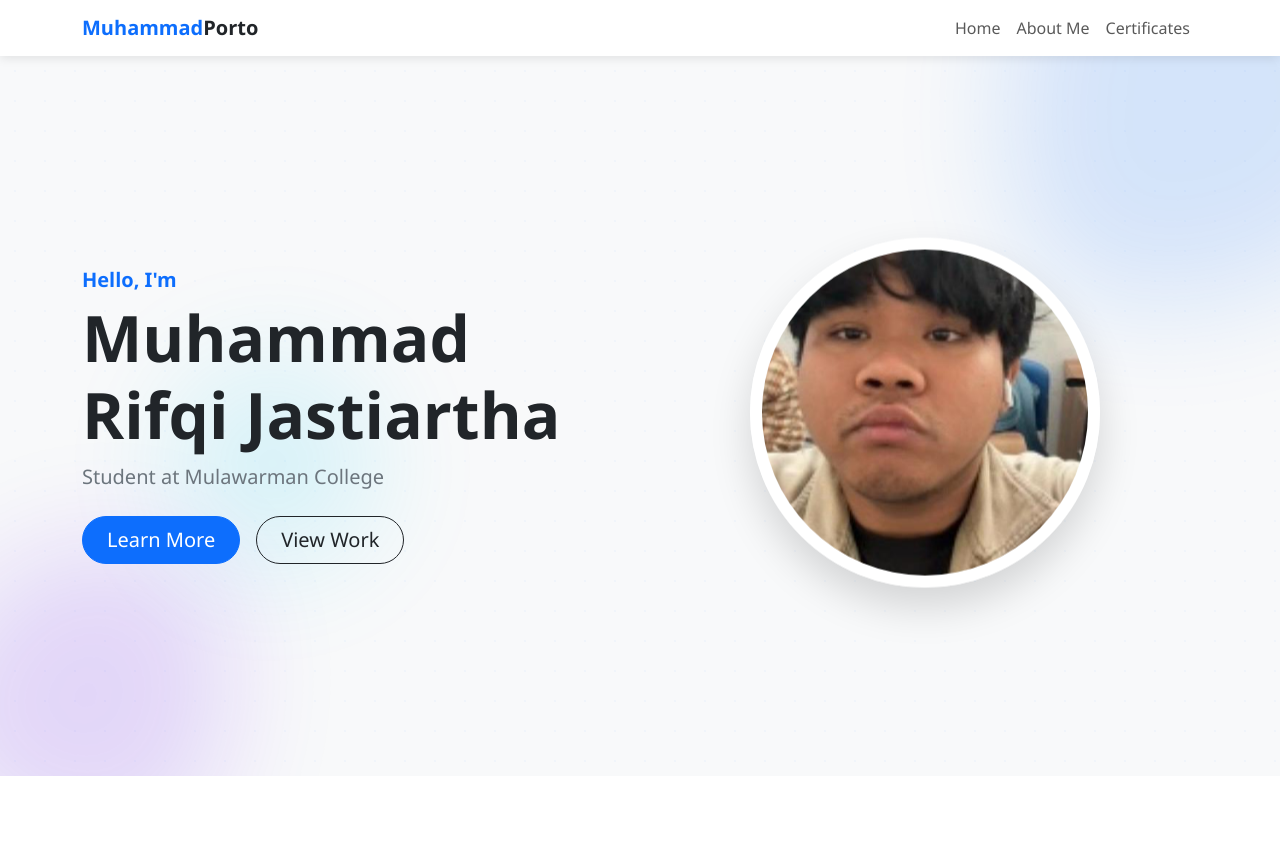
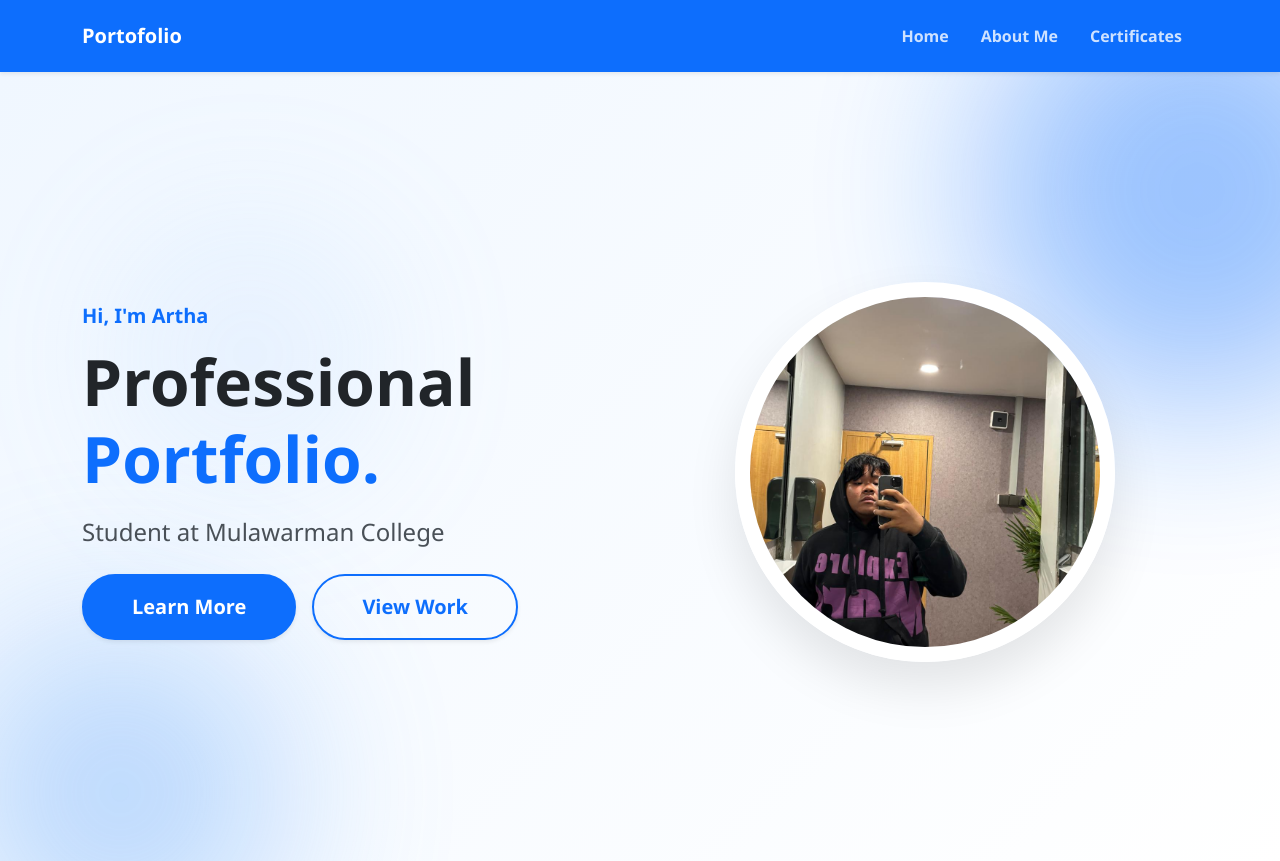
Before and after one commit to arthaa6days/Minpro1_Pemrograman-Berbasis-Web, a plain HTML site: page Minpro 1/index.html in a window 1280 px wide. Shown: the top 861 px of the page. Drawn offline with nearby package versions, Linux system fonts and the light colour scheme.

Commit message:
Add files via upload

```diff
--- a/Minpro 1/index.html
+++ b/Minpro 1/index.html
@@ -15,17 +15,17 @@
 
     <div id="app">
         <!-- Navbar -->
-        <nav class="navbar navbar-expand-lg navbar-light bg-white sticky-top">
+        <nav class="navbar navbar-expand-lg navbar-dark bg-primary sticky-top shadow-sm">
             <div class="container">
-                <a class="navbar-brand fw-bold text-primary" href="#">{{ name.split(' ')[0] }}<span class="text-dark">Porto</span></a>
-                <button class="navbar-toggler" type="button" data-bs-toggle="collapse" data-bs-target="#navbarNav">
+                <a class="navbar-brand fw-bold text-white" href="#"><span class="text-white">Portofolio</span></a>
+                <button class="navbar-toggler border-0 shadow-none" type="button" data-bs-toggle="collapse" data-bs-target="#navbarNav">
                     <span class="navbar-toggler-icon"></span>
                 </button>
                 <div class="collapse navbar-collapse" id="navbarNav">
                     <ul class="navbar-nav ms-auto">
-                        <li class="nav-item"><a class="nav-link" href="#home">Home</a></li>
-                        <li class="nav-item"><a class="nav-link" href="#about">About Me</a></li>
-                        <li class="nav-item"><a class="nav-link" href="#certificates">Certificates</a></li>
+                        <li class="nav-item"><a class="nav-link fw-semibold px-3" href="#home">Home</a></li>
+                        <li class="nav-item"><a class="nav-link fw-semibold px-3" href="#about">About Me</a></li>
+                        <li class="nav-item"><a class="nav-link fw-semibold px-3" href="#certificates">Certificates</a></li>
                     </ul>
                 </div>
             </div>
@@ -41,16 +41,19 @@
             <div class="container position-relative">
                 <div class="row align-items-center">
                     <div class="col-lg-6">
-                        <h5 class="text-primary fw-bold">Hello, I'm</h5>
-                        <h1 class="display-3 fw-bold">{{ name }}</h1>
-                        <p class="lead text-secondary mb-4">{{ headline }}</p>
+                        <h5 class="text-primary fw-bold mb-3">Hi, I'm {{ name.split(' ')[0] }}</h5>
+                        <h1 class="display-3 fw-bold text-dark mb-3">Professional <span class="text-primary">Portfolio.</span></h1>
+                        <p class="lead text-dark-emphasis fw-medium mb-4 fs-4">{{ headline }}</p>
                         <div class="d-flex gap-3">
-                            <a href="#about" class="btn btn-primary btn-lg px-4 rounded-pill">Learn More</a>
-                            <a href="#certificates" class="btn btn-outline-dark btn-lg px-4 rounded-pill">View Work</a>
+                            <a href="#about" class="btn btn-primary btn-lg px-5 py-3 rounded-pill fw-bold shadow-sm">Learn More</a>
+                            <a href="#certificates" class="btn btn-outline-primary btn-lg px-5 py-3 rounded-pill fw-bold shadow-sm">View Work</a>
                         </div>
                     </div>
                     <div class="col-lg-6 text-center mt-5 mt-lg-0">
-                        <img :src="profileImage" alt="Profile" class="profile-img">
+                        <div class="profile-container position-relative d-inline-block">
+                            <div class="profile-glow"></div>
+                            <img :src="profileImage" alt="Profile" class="profile-img position-relative">
+                        </div>
                     </div>
                 </div>
             </div>
@@ -110,7 +113,6 @@
                                 <p class="card-text text-muted small">{{ cert.description }}</p>
                             </div>
                             <div class="card-footer bg-white border-0 pb-3">
-                                <button class="btn btn-sm btn-outline-primary w-100">Verify Credential</button>
                             </div>
                         </div>
                     </div>
@@ -141,13 +143,13 @@
         createApp({
             data() {
                 return {
-                    name: 'Muhammad Rifqi Jastiartha',
+                    name: 'Artha',
                     headline: 'Student at Mulawarman College',
-                    profileImage: 'assets/Profile.jpeg',
+                    profileImage: 'assets/Profile 2.jpeg',
                     aboutText: 'Saya Muhammad Rifqi Jastiartha, mahasiswa Fakultas Teknik Program Studi Sistem Informasi di Universitas Mulawarman. Saya memiliki ketertarikan pada bidang teknologi, khususnya dalam memahami dan mengembangkan sistem yang terstruktur dan efisien. Saya senang mempelajari bagaimana sebuah sistem bekerja secara menyeluruh dan bagaimana teknologi dapat digunakan untuk menyelesaikan permasalahan secara efektif.Di luar aktivitas perkuliahan, saya memiliki hobi mendengarkan musik, nongkrong bersama teman, dan bermain game sebagai cara untuk menjaga keseimbangan antara pengembangan diri dan waktu istirahat dan terkadang saya juga suka menonton film untuk melatih skill bahasa ingris saya.',
                     skills: [
                         { name: 'HTML & CSS', level: 50 },
-                        { name: 'JavaScript', level: 50 },
+                        { name: 'JavaScript', level: 20},
                         // { name: '', level:  },
                         // { name: '', level:  },
                         // { name: '', level:  }
@@ -168,7 +170,7 @@
                             id: 2,
                             title: 'Koordinator Acara',
                             issuer: 'Upgrading Kepengurusan Inforsa',
-                            description: 'Advanced mastery of Vue 3 composition API and state management.',
+                            description: '',
                             image: 'assets/Certif Korca.png'
                         },
                     ]
--- a/Minpro 1/style.css
+++ b/Minpro 1/style.css
@@ -14,30 +14,42 @@ body {
 /* Navbar Custom */
 .navbar {
     transition: all 0.3s ease;
-    box-shadow: 0 2px 10px rgba(0,0,0,0.1);
+    padding: 1rem 0;
+    background-color: var(--primary-color) !important;
+}
+
+.navbar-nav .nav-link {
+    color: rgba(255, 255, 255, 0.8) !important;
+    transition: color 0.3s ease;
+}
+
+.navbar-nav .nav-link:hover {
+    color: #fff !important;
+}
+
+.navbar-brand span {
+    color: #fff !important;
 }
 
 /* Hero Section */
 .hero-section {
-    padding: 120px 0;
-    background: linear-gradient(135deg, #f8f9fa 0%, #e9ecef 100%);
-    min-height: 90vh;
+    padding: 0;
+    background: linear-gradient(135deg, #f0f7ff 0%, #ffffff 100%);
+    min-height: 100vh;
     display: flex;
     align-items: center;
     position: relative;
     overflow: hidden;
-    /* Subtle Pattern Background */
-    background-image: radial-gradient(#0d6efd08 1.5px, transparent 1.5px);
-    background-size: 30px 30px;
 }
 
 /* Background Decorations */
 .bg-shape {
     position: absolute;
-    filter: blur(60px);
+    border-radius: 50%;
+    filter: blur(80px);
     z-index: 0;
-    opacity: 0.15;
-    animation: float 15s infinite ease-in-out;
+    opacity: 0.4;
+    animation: pulse 10s infinite alternate;
 }
 
 .shape-1 {
@@ -46,59 +58,87 @@ body {
     background: var(--primary-color);
     top: -100px;
     right: -100px;
-    border-radius: 40% 60% 70% 30% / 40% 50% 60% 50%;
 }
 
 .shape-2 {
     width: 300px;
     height: 300px;
-    background: #6610f2;
+    background: #60a5fa;
     bottom: -50px;
     left: -50px;
-    border-radius: 60% 40% 30% 70% / 60% 30% 70% 40%;
-    animation-delay: -5s;
+    animation-delay: -2s;
 }
 
 .shape-3 {
     width: 200px;
     height: 200px;
-    background: #0dcaf0;
-    top: 40%;
-    left: 15%;
-    border-radius: 50%;
-    animation-duration: 10s;
-    animation-delay: -2s;
+    background: #93c5fd;
+    top: 20%;
+    left: 10%;
+    opacity: 0.2;
+    animation-delay: -5s;
 }
 
-@keyframes float {
-    0%, 100% { transform: translate(0, 0) rotate(0deg); }
-    33% { transform: translate(30px, -50px) rotate(5deg); }
-    66% { transform: translate(-20px, 20px) rotate(-5deg); }
+@keyframes pulse {
+    0% { transform: scale(1) translate(0, 0); }
+    100% { transform: scale(1.1) translate(20px, 20px); }
 }
 
-.hero-section .container {
-    z-index: 1;
+/* Profile Glow & Floating Container */
+.profile-container {
+    animation: profile-float 6s infinite ease-in-out;
+}
+
+.profile-glow {
+    position: absolute;
+    top: 50%;
+    left: 50%;
+    transform: translate(-50%, -50%);
+    width: 320px;
+    height: 320px;
+    background: radial-gradient(circle, rgba(13, 110, 253, 0.2) 0%, transparent 70%);
+    z-index: 0;
+    filter: blur(20px);
 }
 
 .profile-img {
-    width: 350px;
-    height: 350px;
+    width: 380px; /* Increased size for visual impact */
+    height: 380px;
     object-fit: cover;
     border-radius: 50%;
-    border: 12px solid white;
-    box-shadow: 0 20px 40px rgba(0,0,0,0.15);
-    transition: all 0.5s ease;
-    animation: profile-float 6s infinite ease-in-out;
+    border: 15px solid white;
+    box-shadow: 0 25px 50px rgba(0,0,0,0.1);
+    transition: all 0.5s cubic-bezier(0.175, 0.885, 0.32, 1.275);
 }
 
 .profile-img:hover {
-    transform: scale(1.05);
-    box-shadow: 0 25px 50px rgba(0,0,0,0.2);
+    transform: scale(1.08) rotate(3deg);
+    border-color: var(--primary-color);
 }
 
-@keyframes profile-float {
-    0%, 100% { transform: translateY(0); }
-    50% { transform: translateY(-15px); }
+/* Standardized Buttons */
+.btn-primary {
+    background-color: var(--primary-color);
+    border: 2px solid var(--primary-color);
+    transition: all 0.3s ease;
+}
+
+.btn-primary:hover {
+    background-color: transparent;
+    color: var(--primary-color);
+    transform: translateY(-3px);
+}
+
+.btn-outline-primary {
+    border: 2px solid var(--primary-color);
+    color: var(--primary-color);
+    transition: all 0.3s ease;
+}
+
+.btn-outline-primary:hover {
+    background-color: var(--primary-color);
+    color: white;
+    transform: translateY(-3px);
 }
 
 /* Section Title */
@@ -106,6 +146,9 @@ body {
     position: relative;
     margin-bottom: 50px;
     font-weight: 700;
+    text-transform: uppercase;
+    letter-spacing: 1px;
+    font-size: 1.5rem;
 }
 
 .section-title::after {
@@ -113,22 +156,35 @@ body {
     position: absolute;
     bottom: -10px;
     left: 0;
-    width: 50px;
+    width: 60px;
     height: 4px;
-    background-color: var(--primary-color);
+    background: linear-gradient(to right, var(--primary-color), #60a5fa);
+    border-radius: 2px;
+}
+
+/* About Section Enhancements */
+#about {
+    background: linear-gradient(180deg, #ffffff 0%, #f8faff 100%);
+}
+
+.badge.bg-primary {
+    background: linear-gradient(45deg, var(--primary-color), #60a5fa) !important;
+    padding: 0.5em 1em;
+    font-weight: 500;
 }
 
 /* Cards */
 .card {
     border: none;
-    transition: transform 0.3s ease, box-shadow 0.3s ease;
-    border-radius: 15px;
+    transition: all 0.4s cubic-bezier(0.165, 0.84, 0.44, 1);
+    border-radius: 20px;
     overflow: hidden;
+    background: #fff;
 }
 
 .card:hover {
-    transform: translateY(-10px);
-    box-shadow: 0 15px 35px rgba(0,0,0,0.1);
+    transform: translateY(-8px);
+    box-shadow: 0 20px 40px rgba(13, 110, 253, 0.08);
 }
 
 .card-img-top {
```
Also changed, not shown: Minpro 1/assets/Profile 2.jpeg (added).
